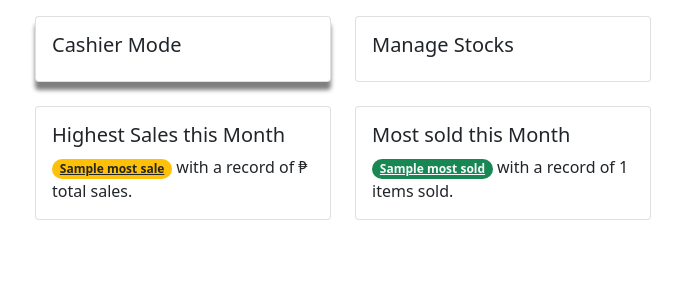
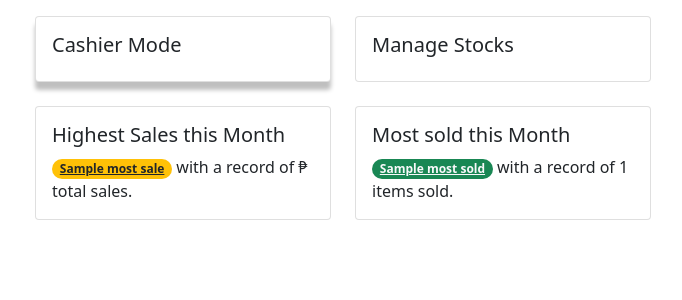
Before and after one commit to jkalasas/ziggly, a Python web app: template server/main/templates/main/index.html in a window 1280 px wide, with the pointer over the restyled element. Shown: the part 56-356 px from the top of the page, without its empty margins (297-979 px from the left). Run offline with Jinja, Linux system fonts and the light colour scheme; the template is opened without the code that fills it: most values are stand-ins (such as "Sample title", 1, 10 or a date in 2020); some libraries are stand-ins or nearby versions.

Commit message:
Lighten shadow color

```diff
--- a/server/main/templates/main/index.html
+++ b/server/main/templates/main/index.html
@@ -7,7 +7,7 @@
     }
 
     .card:hover {
-        box-shadow: 0 0.5rem 0.25rem rgba(0, 0, 0, 0.5);
+        box-shadow: 0 0.5rem 0.25rem rgba(0, 0, 0, 0.25);
     }
 </style>
 {% endblock %}
```
